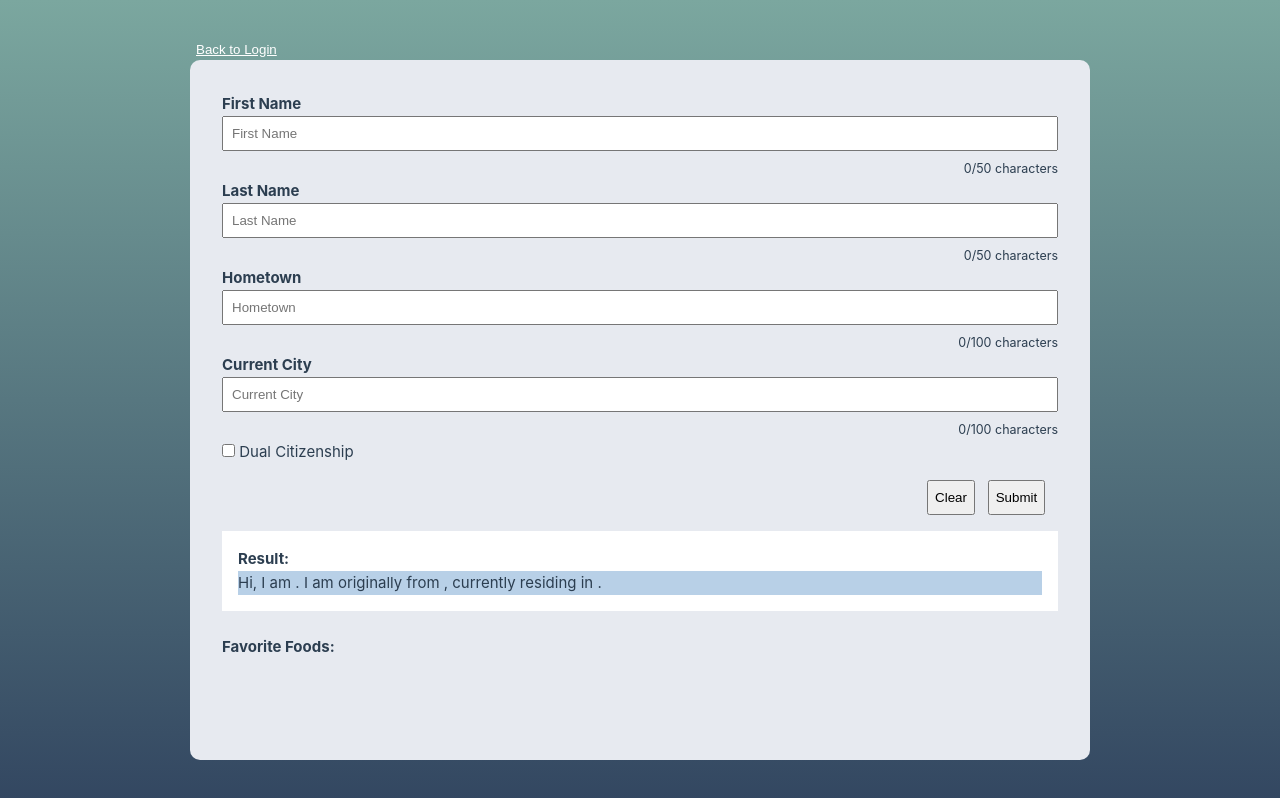
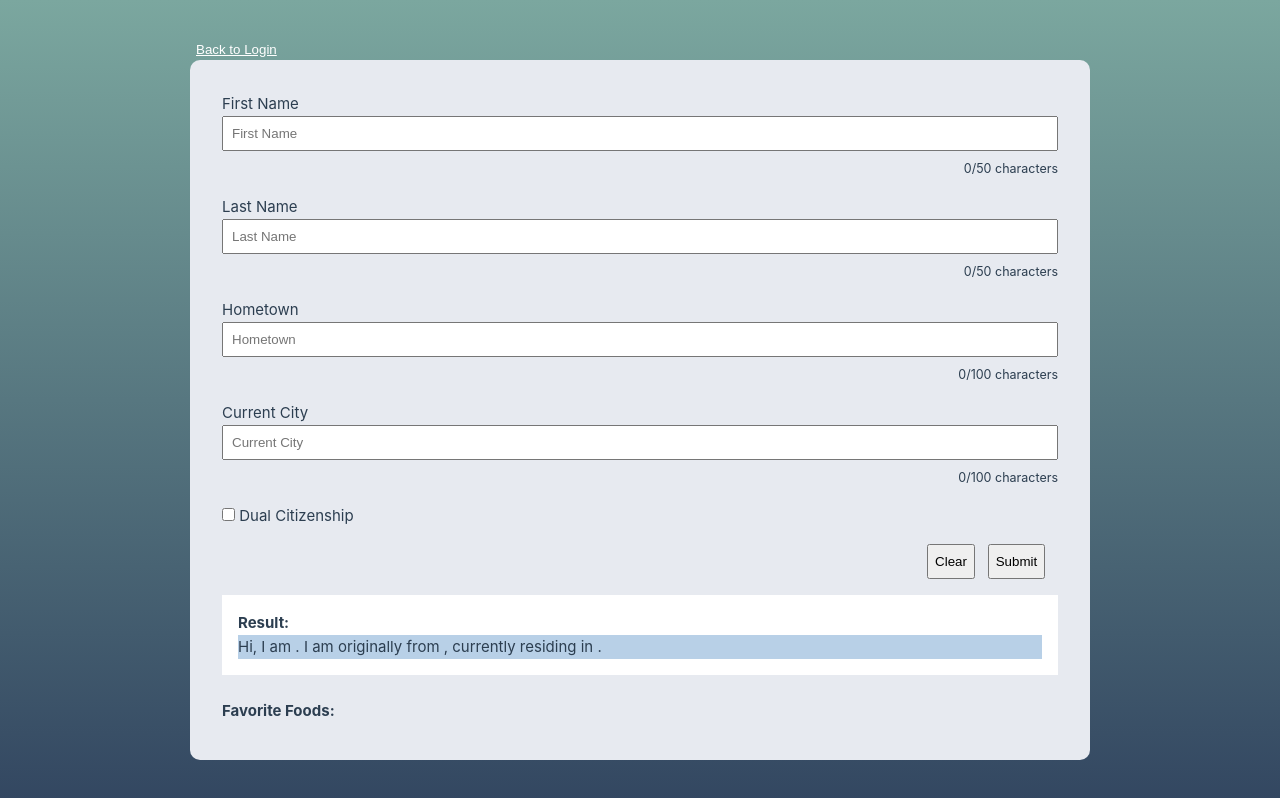
Before and after one commit to hc4417/GTXProjects, a Vue app in the folder GTXHomework/: page /form in a window 1280 px wide. Built offline with nearby package versions, Linux system fonts and the light colour scheme.

Commit message:
Added TextInput Component

```diff
--- a/GTXHomework/src/Form.vue
+++ b/GTXHomework/src/Form.vue
@@ -2,6 +2,7 @@
 import { ref, computed } from 'vue'
 import { useRoute, useRouter } from 'vue-router'
 import {useProfilesStore} from '@/store'
+import TextInputField from './components/TextInputField.vue'
 
 const store = useProfilesStore()
 const router = useRouter()
@@ -68,31 +69,33 @@ const BackToLanding = ()=>{
 
   <div class = "form" :class="{ shake: shakeForm }">
 
-    First Name <br>
-    <input
-    v-model = "form.firstName"
-    class = "fullLength"
-    placeholder = "First Name"
+    <TextInputField
+      label = "First Name"
+      v-model = "form.firstName"
+      :maxLength = "50"
+      placeholder = "First Name"
     />
-    <small>{{form.firstName.length}}/50 characters</small>
 
-    Last Name <br>
-    <input
+    <TextInputField
+      label = "Last Name"
       v-model = "form.lastName"
-      class = "fullLength"
+      :maxLength = "50"
       placeholder = "Last Name"
-      maxLength = "50"
     />
-    <small>{{form.lastName.length}}/50 characters</small>
 
+    <TextInputField
+      label = "Hometown"
+      v-model = "form.hometown"
+      :maxLength = "100"
+      placeholder = "Hometown"
+    />
 
-    Hometown <br>
-    <input v-model = "form.hometown" class = "fullLength" placeholder = "Hometown"/>
-    <small>{{form.hometown.length}}/100 characters</small>
-
-    Current City <br>
-    <input v-model = "form.currentCity" class = "fullLength" placeholder = "Current City"/>
-    <small>{{form.currentCity.length}}/100 characters</small>
+    <TextInputField
+      label = "Current City"
+      v-model = "form.currentCity"
+      :maxLength = "100"
+      placeholder = "Current City"
+    />
 
     <input type = "checkbox" id = "checkbox" v-model = "checked"/>
     <label for = "checkbox"> Dual Citizenship</label>
--- /dev/null
+++ b/GTXHomework/src/components/TextInputField.vue
@@ -0,0 +1,31 @@
+<script setup>
+    const props = defineProps({
+        label: String,
+        modelValue: String,
+        maxLength: Number,
+        placeholder: String
+    })
+
+    const emit = defineEmits(['update: modelValue'])
+</script>
+
+<template>
+    <div class = "input-group">
+        <label> {{label}} </label>
+        <input
+            :value = "modelValue"
+            :maxLength = "maxLength"
+            :placeholder = "placeholder"
+            @input = "$emit('update:modelValue', $event.target.value)"
+            class = "fullLength"
+        />
+
+        <small>{{modelValue.length}}/{{maxLength}} characters</small>
+    </div>
+</template>
+
+<style scoped>
+    .input-group{
+        margin-bottom: 1rem;
+    }
+</style>
```
